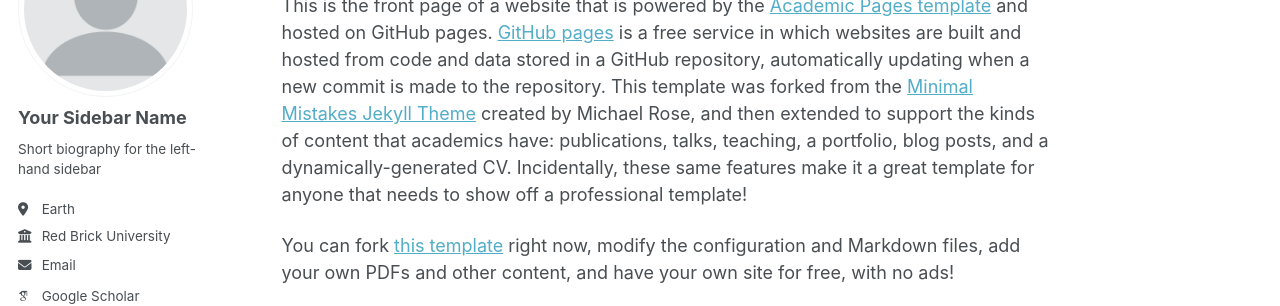
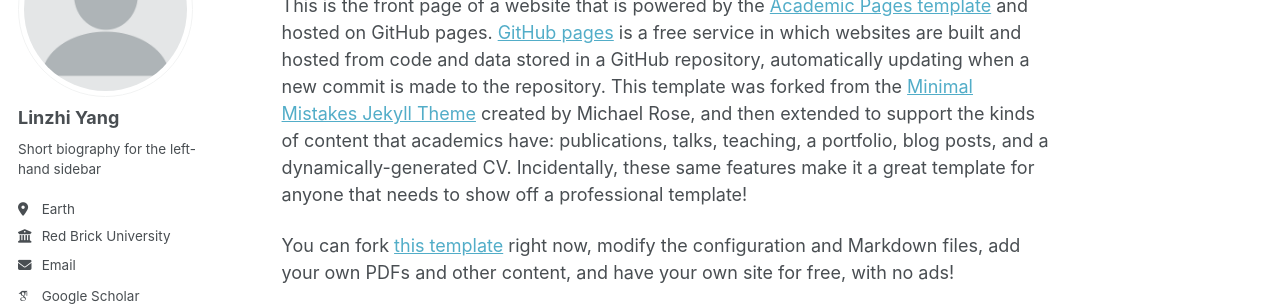
Before and after one commit to linzhi-yang/linzhi-yang.github.io, a Jekyll site: the page built from _pages/about.md, in a window 1280 px wide. Shown: the part 177-483 px from the top of the page. Built offline with Jekyll 4.4.1, drawn with Linux system fonts in a browser that asks for light colours; some web fonts are replaced; a script bundle is joined from its source files by our own code; library files that are not in the unit come from our copies; some of the changed lines change nothing that is shown.

Commit message:
Update _config.yml

```diff
--- a/_config.yml
+++ b/_config.yml
@@ -24,16 +24,16 @@
 author:
   # Biographic information
   avatar           : "profile.png"
-  name             : "Your Sidebar Name"
+  name             : "Linzhi Yang"
   pronouns         : # example: "she/her"
   bio              : "Short biography for the left-hand sidebar"
   location         : "Earth"
   employer         : "Red Brick University"
   uri              : # URL
-  email            : "none@example.org"
+  email            : "ylz24@mails.tsinghua.edu.cn"
 
   # Academic websites
-  academia         : # URL
+  academia         : # Tsinghua university, Qiuzhen college
   arxiv            : # URL - Update with the correct link to your profile
   googlescholar    : "https://scholar.google.com/citations?user=PS_CX0AAAAAJ"
   inspire-hep      : # URL
```
